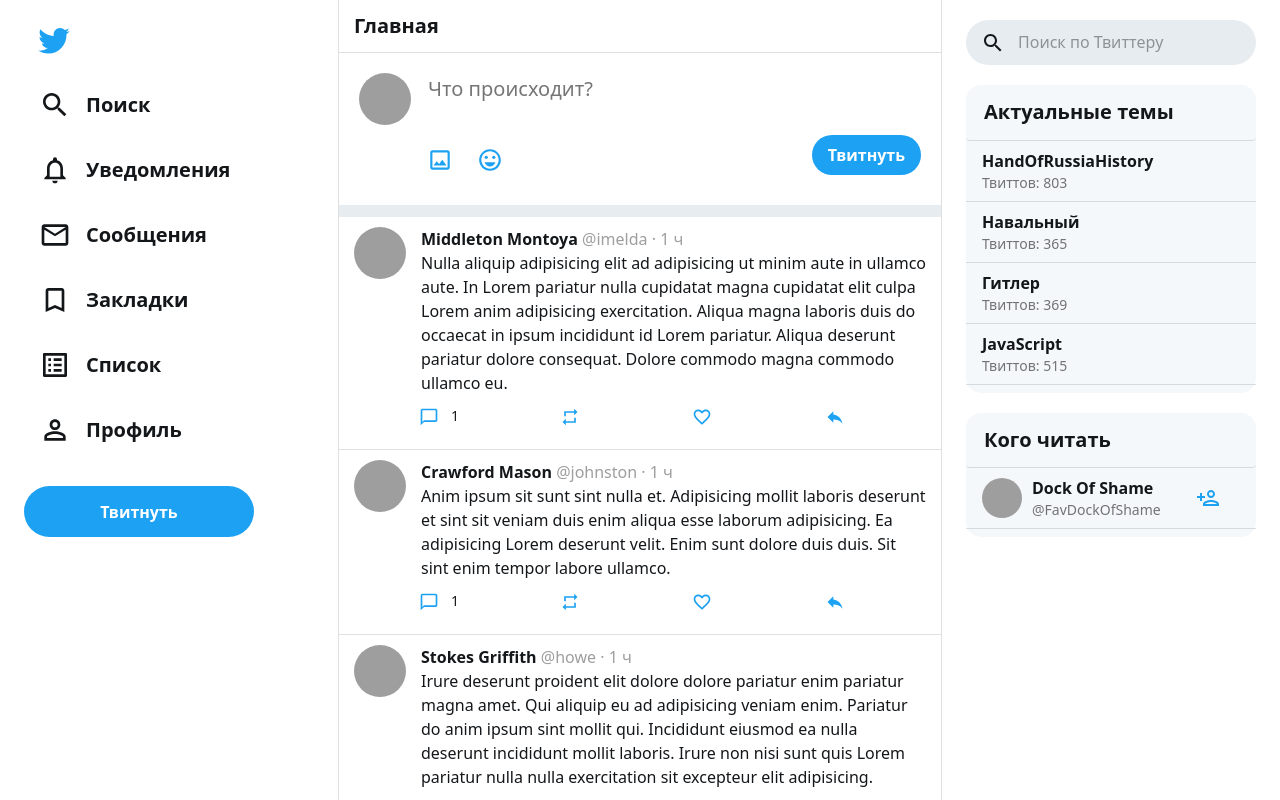
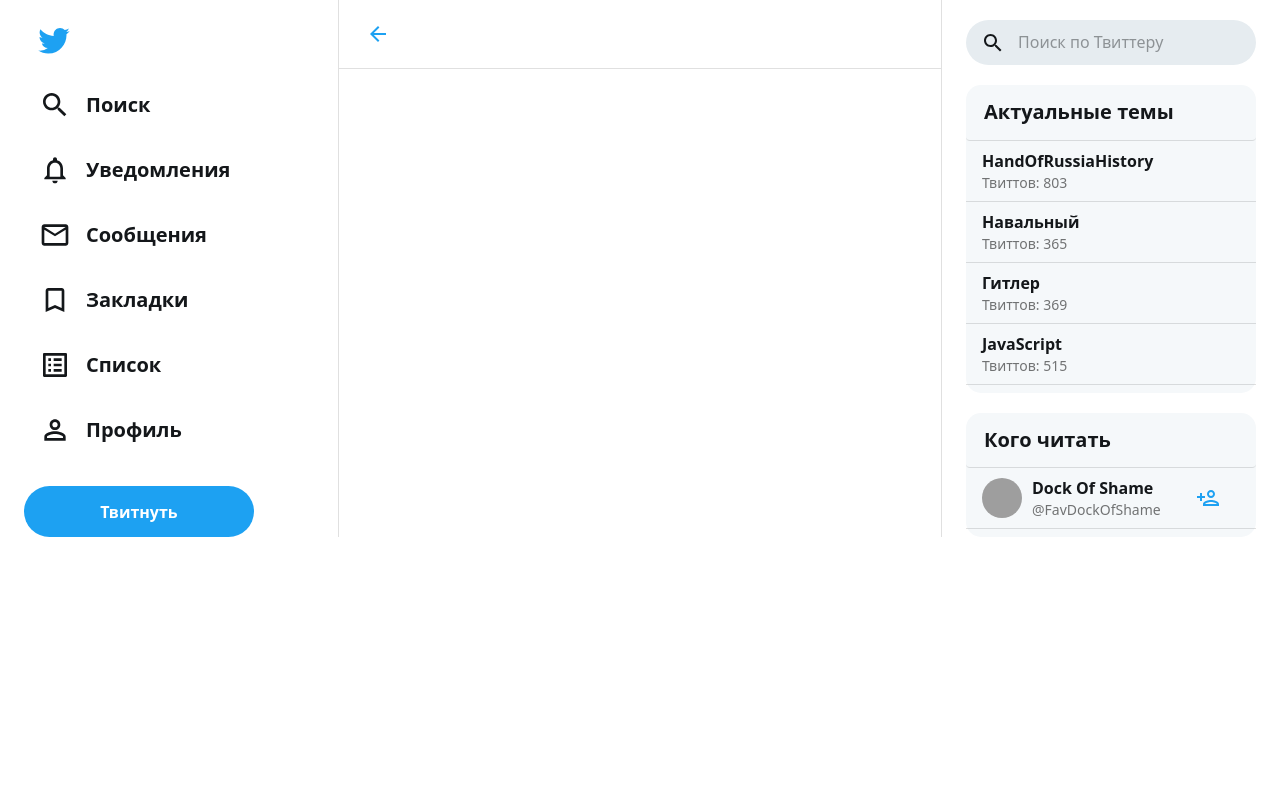
Before and after one commit to Flunt1k/twitter-clone, a React (Create React App) app in the folder client/: page /home/1 in a window 1280 px wide. Shown: the top 800 px of the page. Built offline with nearby package versions, Linux system fonts and the light colour scheme; data requests are answered from the project's data file; grey boxes are pictures that could not be loaded.

Commit message:
add navigation

```diff
--- /dev/null
+++ b/client/src/components/BackButton/BackButton.tsx
@@ -0,0 +1,24 @@
+import React from 'react';
+import {useHistory} from 'react-router-dom';
+
+import IconButton from '@material-ui/core/IconButton';
+import ArrowBackIcon from '@material-ui/icons/ArrowBack';
+
+const BackButton: React.FC = (): React.ReactElement => {
+  const history = useHistory();
+
+  const handleClickBackButton = () => history.goBack()
+
+  return (
+      <div>
+        <IconButton color="primary"
+                    style={{marginRight: 20}}
+                    onClick={handleClickBackButton}
+        >
+          <ArrowBackIcon/>
+        </IconButton>
+      </div>
+  );
+};
+
+export default BackButton;
--- a/client/src/components/Tweet/index.tsx
+++ b/client/src/components/Tweet/index.tsx
@@ -1,4 +1,5 @@
 import React from 'react';
+import {Link} from 'react-router-dom';
 
 import { Avatar, IconButton, Paper, Typography } from '@material-ui/core';
 import classNames from 'classnames';
@@ -10,6 +11,7 @@ import { useStylesHome } from '../../pages/Home/theme';
 
 interface TweetProps {
   classes: ReturnType<typeof useStylesHome>;
+  _id: string
   user: {
     fullname: string;
     username: string;
@@ -22,12 +24,15 @@ export const Tweet: React.FC<TweetProps> = ({
   classes,
   text,
   user,
+  _id,
 }: TweetProps): React.ReactElement => {
   return (
+      <Link className={classes.tweetWrapper} to={`/home/tweet/${_id}`}>
     <Paper
       variant="outlined"
       className={classNames(classes.tweet, classes.tweetsHeader)}
     >
+
         <Avatar
             className={classes.tweetAvatar}
             alt={`Аватар пользователя ${user.fullname}`}
@@ -67,5 +72,6 @@ export const Tweet: React.FC<TweetProps> = ({
           </div>
         </div>
     </Paper>
+      </Link>
   );
 };
--- a/client/src/pages/Home/index.tsx
+++ b/client/src/pages/Home/index.tsx
@@ -1,6 +1,6 @@
 import React from 'react';
 import {useDispatch, useSelector} from 'react-redux';
-import {Route} from 'react-router-dom'
+import {Route} from 'react-router-dom';
 import {
   Avatar,
   Button,
@@ -25,9 +25,13 @@ import {Tweet} from '../../components/Tweet';
 import {SideMenu} from '../../components/SideMenu';
 import {AddTweetForm} from '../../components/AddTweetForm';
 import {SearchTextField} from '../../components/SearchTextField';
+import BackButton from '../../components/BackButton/BackButton';
 import {fetchTweets} from '../../store/ducks/tweets/actionCreators';
 import {fetchTags} from '../../store/ducks/tags/actionCreators';
-import {selectIsTweetsLoading, selectTweetsItems,} from '../../store/ducks/tweets/selectors';
+import {
+  selectIsTweetsLoading,
+  selectTweetsItems,
+} from '../../store/ducks/tweets/selectors';
 
 const Home = (): React.ReactElement => {
   const classes = useStylesHome();
@@ -35,13 +39,14 @@ const Home = (): React.ReactElement => {
   const tweets = useSelector(selectTweetsItems);
   const isLoading = useSelector(selectIsTweetsLoading);
 
-
-  const handleFetchTweets = React.useCallback(() => dispatch(fetchTweets()), [dispatch])
-  const handleFetchTags = React.useCallback(() => dispatch(fetchTags()), [dispatch])
+  const handleFetchTweets = React.useCallback(() => dispatch(fetchTweets()),
+      [dispatch]);
+  const handleFetchTags = React.useCallback(() => dispatch(fetchTags()),
+      [dispatch]);
 
   React.useEffect(() => {
-    handleFetchTweets()
-    handleFetchTags()
+    handleFetchTweets();
+    handleFetchTags();
   }, [handleFetchTweets, handleFetchTags]);
   return (
       <section>
@@ -56,22 +61,37 @@ const Home = (): React.ReactElement => {
             <Grid item sm={8} md={6}>
               <Paper variant="outlined" className={classes.tweetsWrapper}>
                 <Paper variant="outlined" className={classes.tweetsHeader}>
-                  <Typography variant="h6">Главная</Typography>
+
+                  <Route path="/home/:any">
+                    <BackButton/>
+                  </Route>
+
+                  <Route path={['/home', '/home/search']} exact>
+                    <Typography variant="h6">Твиты</Typography>
+                  </Route>
+
+                  <Route path="/home/tweet">
+                    <Typography variant="h6">Твитнуть</Typography>
+                  </Route>
                 </Paper>
+                <Route path={['/home', '/home/search']} exact>
+                  <Paper>
                     <div className={classes.addForm}>
                       <AddTweetForm classes={classes}/>
                     </div>
                     <div className={classes.addFormBottomLine}/>
-               <Route path="/home">
+                  </Paper>
+                </Route>
+                <Route path="/home" exact>
                   {
                     isLoading
                         ? <div className={classes.tweetsCentered}>
                           <CircularProgress/></div>
                         : tweets.map((tweet) =>
                             <Tweet key={tweet._id}
-                                  text={tweet.text}
+                                   {...tweet}
                                    classes={classes}
-                                  user={tweet.user}/>,
+                            />,
                         )
                   }
                 </Route>
@@ -91,7 +111,7 @@ const Home = (): React.ReactElement => {
                     }}
                     fullWidth
                 />
-                <Tags classes={classes} />
+                <Tags classes={classes}/>
                 <Paper className={classes.rightSideBlock}>
                   <Paper className={classes.rightSideBlockHeader}
                          variant="outlined">
--- a/client/src/pages/Home/theme.tsx
+++ b/client/src/pages/Home/theme.tsx
@@ -1,5 +1,5 @@
-import { makeStyles, Theme } from '@material-ui/core'
-import { grey } from '@material-ui/core/colors'
+import {makeStyles, Theme} from '@material-ui/core';
+import {grey} from '@material-ui/core/colors';
 
 export const useStylesHome = makeStyles((theme: Theme) => ({
   wrapper: {
@@ -62,24 +62,22 @@ export const useStylesHome = makeStyles((theme: Theme) => ({
     borderBottom: 0,
   },
 
+  tweetWrapper: {
+    color: 'inherit',
+    textDecoration: 'none',
+  },
+
   tweetsCentered: {
     marginTop: 50,
-    textAlign: 'center'
-  },
-  tweet: {
-    display: 'flex',
-    '&:hover': {
-      backgroundColor: 'rgb(245, 248, 250)',
-    },
-    cursor: 'pointer',
-    paddingTop: 15,
-    paddingLeft: 20,
+    textAlign: 'center',
   },
   tweetsCentred: {
     marginTop: 50,
     textAlign: 'center',
   },
   tweetsHeader: {
+    display: 'flex',
+    alignItems: 'center',
     borderTop: 0,
     borderLeft: 0,
     borderRight: 0,
@@ -88,6 +86,19 @@ export const useStylesHome = makeStyles((theme: Theme) => ({
     '& h6': {
       fontWeight: 800,
     },
+  },
+  tweet: {
+    display: 'flex',
+    alignItems: 'flex-start',
+    '&:hover': {
+      backgroundColor: 'rgb(245, 248, 250)',
+    },
+    cursor: 'pointer',
+    paddingTop: 15,
+    paddingLeft: 20,
+  },
+  tweetsHeaderArrowBack: {
+    marginRight: 20,
   },
   tweetFooter: {
     display: 'flex',
@@ -147,8 +158,8 @@ export const useStylesHome = makeStyles((theme: Theme) => ({
     },
     '& a': {
       color: 'inherit',
-      textDecoration: 'none'
-    }
+      textDecoration: 'none',
+    },
   },
   addForm: {
     padding: 20,
@@ -191,4 +202,4 @@ export const useStylesHome = makeStyles((theme: Theme) => ({
     display: 'flex',
     alignItems: 'center',
   },
-}))
+}));
```
Lines whose indentation alone changed are shown as unchanged.
